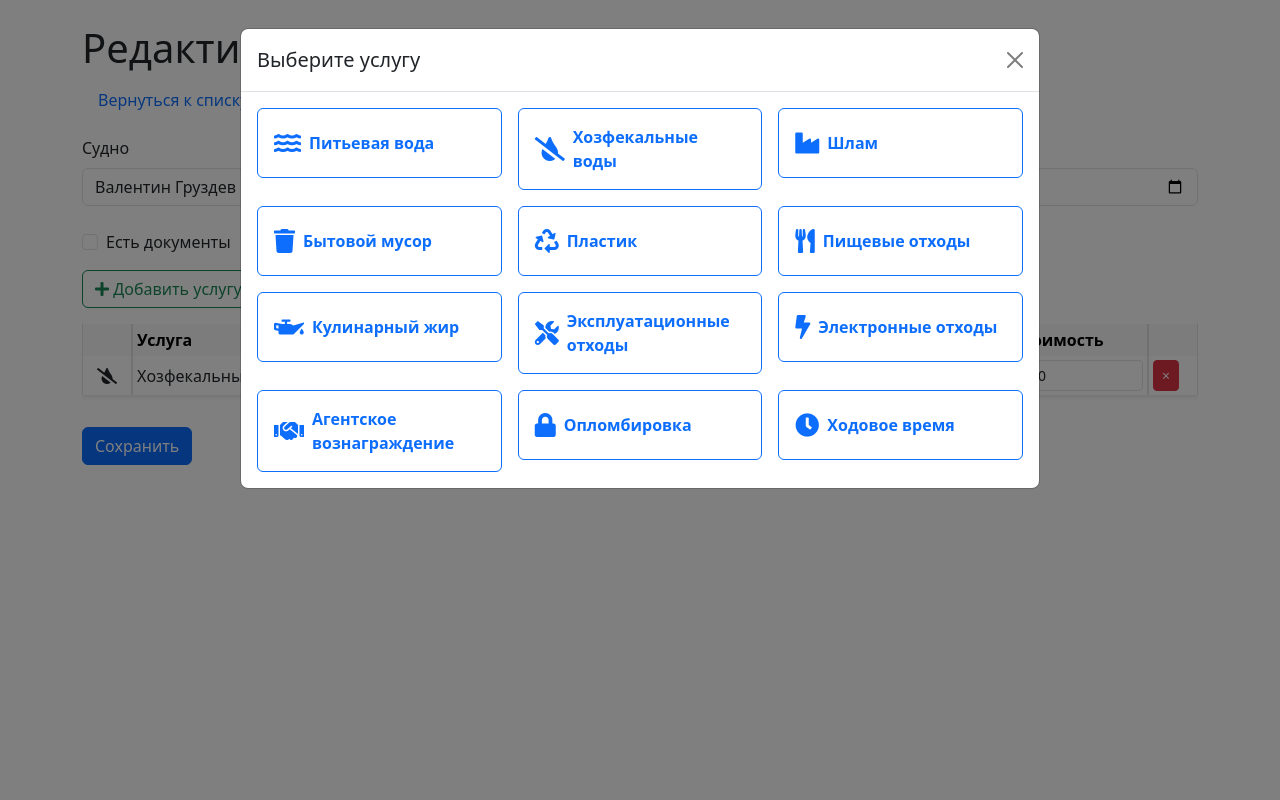
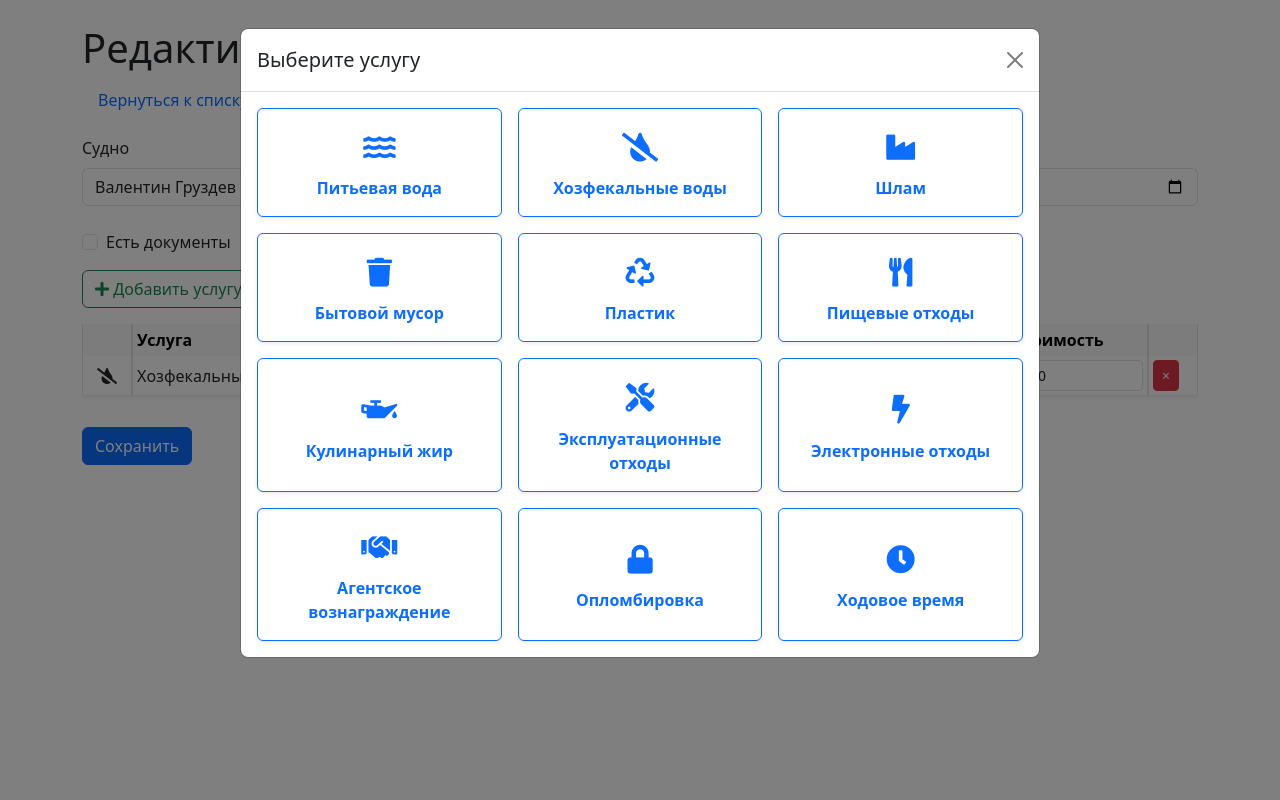
Before and after one commit to evgeneverit/fleet, a FastAPI app: page /edit/1 in a window 1280 px wide, after a click on "Добавить услугу". Run offline with FastAPI, Linux system fonts and the light colour scheme.

Commit message:
cool css edit/create

```diff
--- a/static/css/styles.css
+++ b/static/css/styles.css
@@ -1,3 +1,4 @@
+
 /* Базовые стили для улучшения внешнего вида */
 body {
     font-family: Arial, sans-serif;
--- a/templates/edit.html
+++ b/templates/edit.html
@@ -7,6 +7,13 @@
     <link href="/static/css/styles.css" rel="stylesheet">
     <link href="https://cdn.jsdelivr.net/npm/bootstrap@5.3.0/dist/css/bootstrap.min.css" rel="stylesheet">
     <link href="https://cdnjs.cloudflare.com/ajax/libs/font-awesome/5.15.4/css/all.min.css" rel="stylesheet">
+    <style>
+        .item-btn:hover {
+            background-color: #e7f1ff !important;
+            transform: translateY(-2px);
+            box-shadow: 0 4px 8px rgba(0,0,0,0.1) !important;
+        }
+    </style>
 </head>
 <body>
     <div class="container mt-4">
@@ -91,12 +98,13 @@
                 <div class="row row-cols-2 row-cols-md-3 g-3">
                     {% for item in items %}
                     <div class="col">
-                            <button type="button" class="btn btn-outline-primary w-100 text-start p-3 item-btn"
+                        <button type="button"
+                                class="btn btn-outline-primary w-100 h-100 d-flex flex-column align-items-center justify-content-center p-3 item-btn rounded shadow-sm"
+                                style="min-height: 100px; transition: all 0.2s;"
                                 data-item-id="{{ item.id }}"
                                 data-item-name="{{ item.name }}"
                                 onclick="addItemToTable({{ item.id }}, '{{ item.name }}')">
-                                <div class="d-flex align-items-center gap-2">
-                                    <div style="font-size: 1.5rem">
+                            <div class="mb-2" style="font-size: 1.8rem;">
                                 {% if item.name == 'Питьевая вода' %}
                                 <i class="fas fa-water"></i>
                                 {% elif item.name == 'Хозфекальные воды' %}
@@ -125,9 +133,8 @@
                                 <i class="fas fa-question"></i>
                                 {% endif %}
                             </div>
-                                    <div>
-                                        <strong>{{ item.name }}</strong>
-                                    </div>
+                            <div class="text-center">
+                                <strong class="d-block">{{ item.name }}</strong>
                             </div>
                         </button>
                     </div>
```
Also changed, not shown: templates/create.html (+13 -6 lines). Lines whose indentation alone changed are shown as unchanged.
